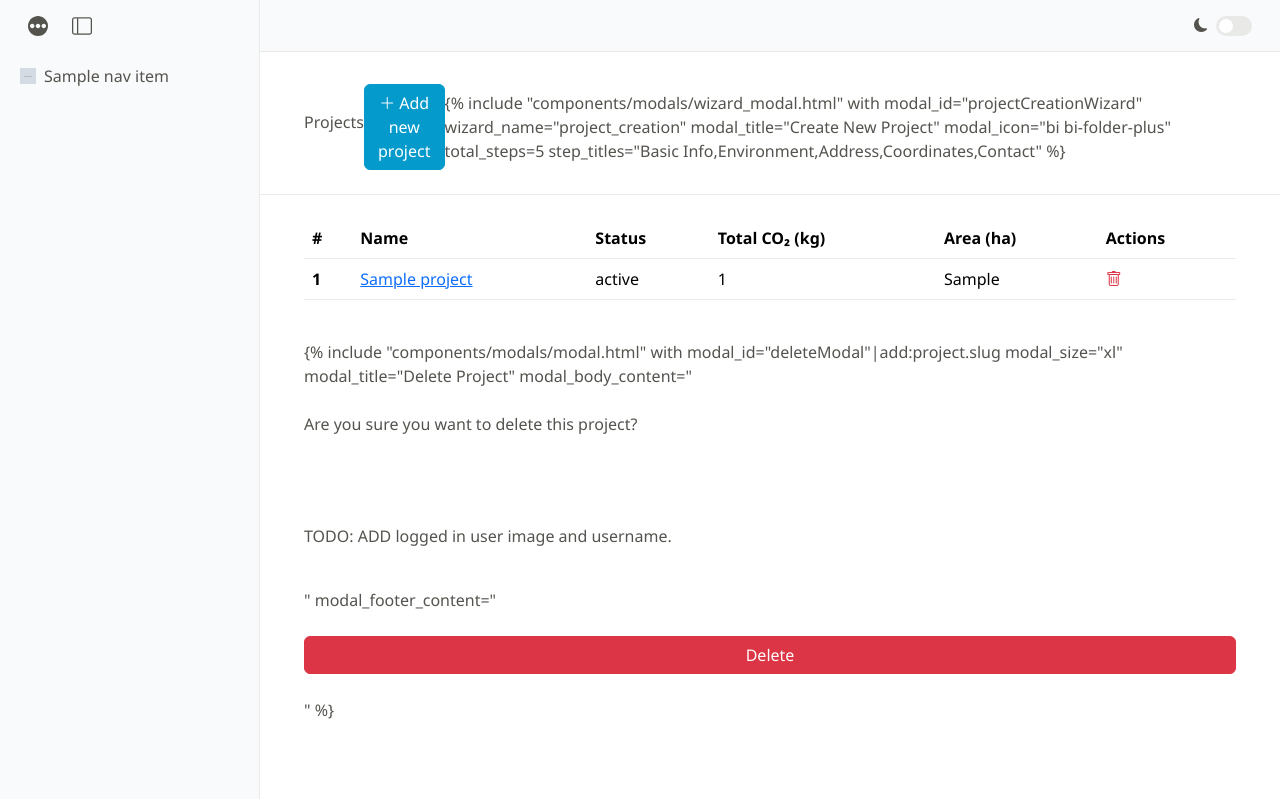
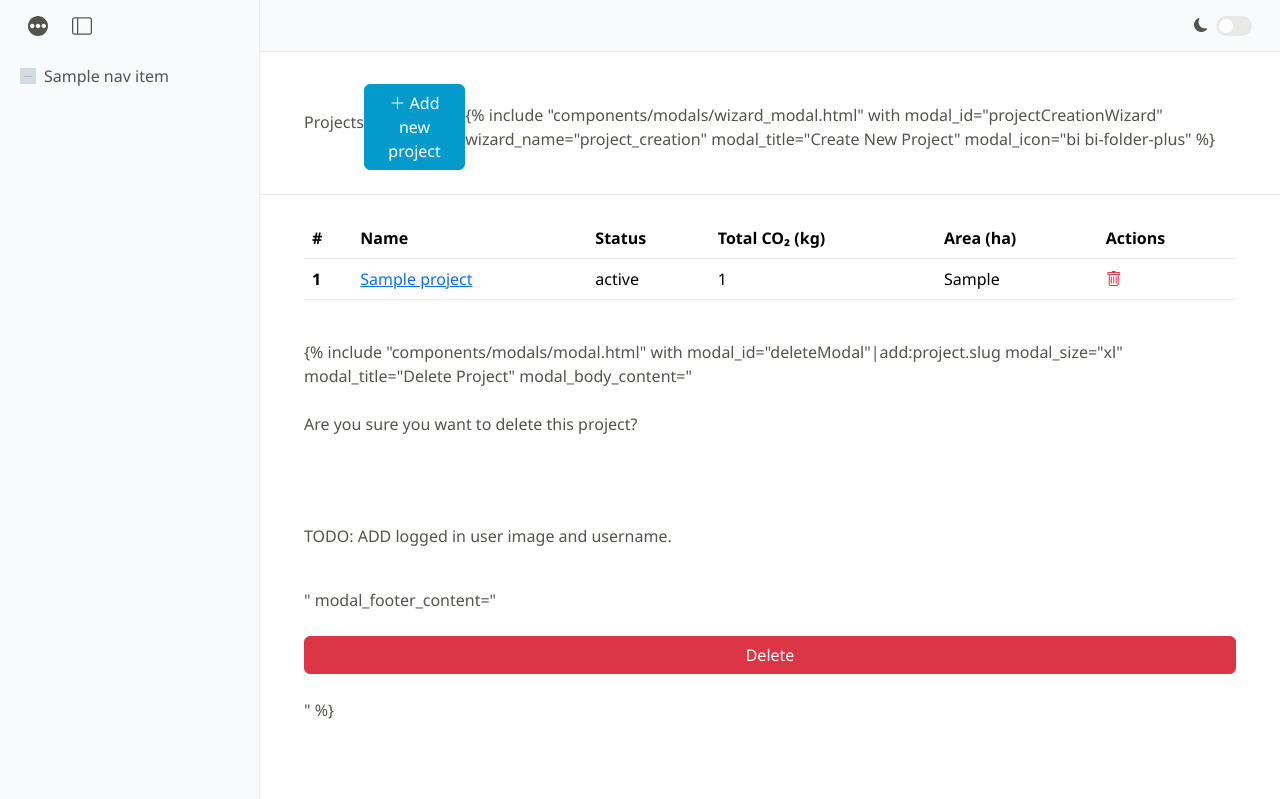
Before and after one commit to RealTimeBasecamp/code-institute-6x-labs-platform, a Django app: template projects/templates/projects/projects_list.html in a window 1280 px wide. Shown: the top 799 px of the page. Run offline with Django 3.2, Linux system fonts and the light colour scheme; the template is opened without the code that fills it: most values are stand-ins (such as "Sample title", 1, 10 or a date in 2020); grey boxes marked "Sample" are stand-in pictures.

Commit message:
fix: Removed duplicated step title titles from templates

```diff
--- a/core/templates/core/dashboard.html
+++ b/core/templates/core/dashboard.html
@@ -19,8 +19,6 @@ Triggered automatically on first login when profile_setup_complete is False.
   modal_id='userProfileWizard'
   wizard_name='user_profile'
   modal_title='Complete Your Profile'
-  total_steps=5
-  step_titles='Basic,Contact,Work,Preferences,Avatar'
   modal_icon='bi bi-person-circle'
 %}
 {% endblock %}
--- a/projects/templates/projects/project_planner.html
+++ b/projects/templates/projects/project_planner.html
@@ -19,8 +19,6 @@
   wizard_name="project_creation"
   modal_title="Create New Project"
   modal_icon="bi bi-folder-plus"
-  total_steps=5
-  step_titles="Basic Info,Environment,Address,Coordinates,Contact"
 %}
 
 {% endblock %}
--- a/projects/templates/projects/projects_list.html
+++ b/projects/templates/projects/projects_list.html
@@ -18,8 +18,6 @@
     wizard_name="project_creation"
     modal_title="Create New Project"
     modal_icon="bi bi-folder-plus"
-    total_steps=5
-    step_titles="Basic Info,Environment,Address,Coordinates,Contact"
   %}
 
 {% endblock %}
```
